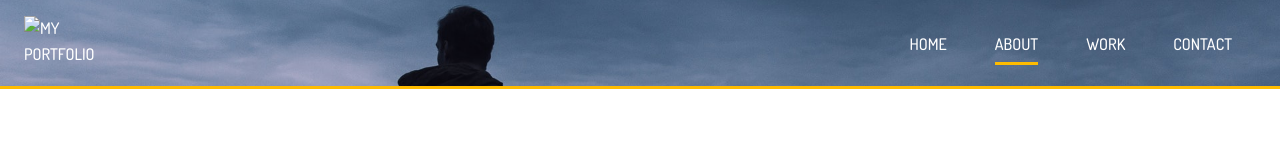
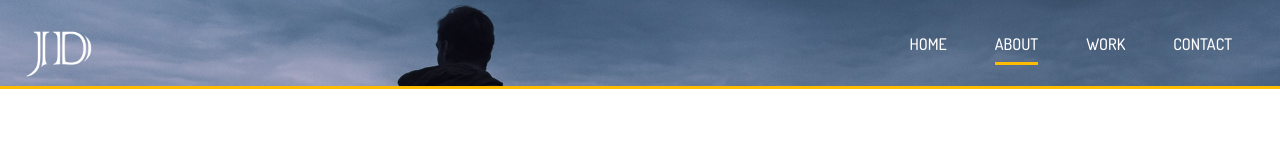
Before and after one commit to trmeyer1/portfolio, a website: page dist/about.html in a window 1280 px wide. Shown: the top 149 px of the page. Drawn offline with Linux system fonts and the light colour scheme; the site is published under a folder, as on GitHub Pages, so addresses that start at the root find nothing.

Commit message:
Update about.html

```diff
--- a/dist/about.html
+++ b/dist/about.html
@@ -16,7 +16,7 @@
   <header id="header-inner">
     <div class="container">
       <nav id="main-nav">
-       <img src="/dist/img/logo.png" alt="My portfolio" id="logo">
+       <img src="./img/logo.png" alt="My portfolio" id="logo">
        <ul>
         <li><a href="index.html">Home</a></li>
         <li><a href="about.html" class="current">About</a></li>
```
